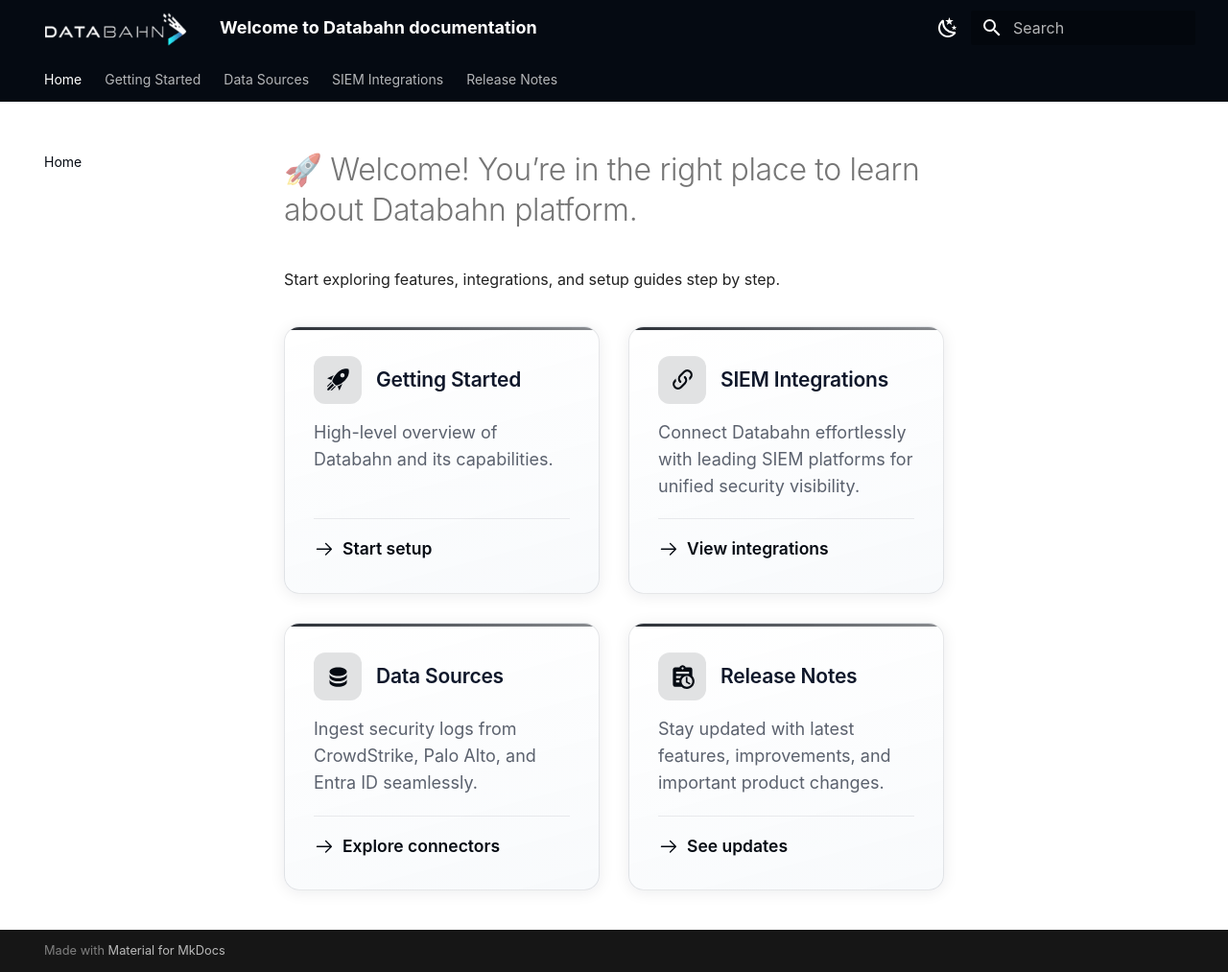
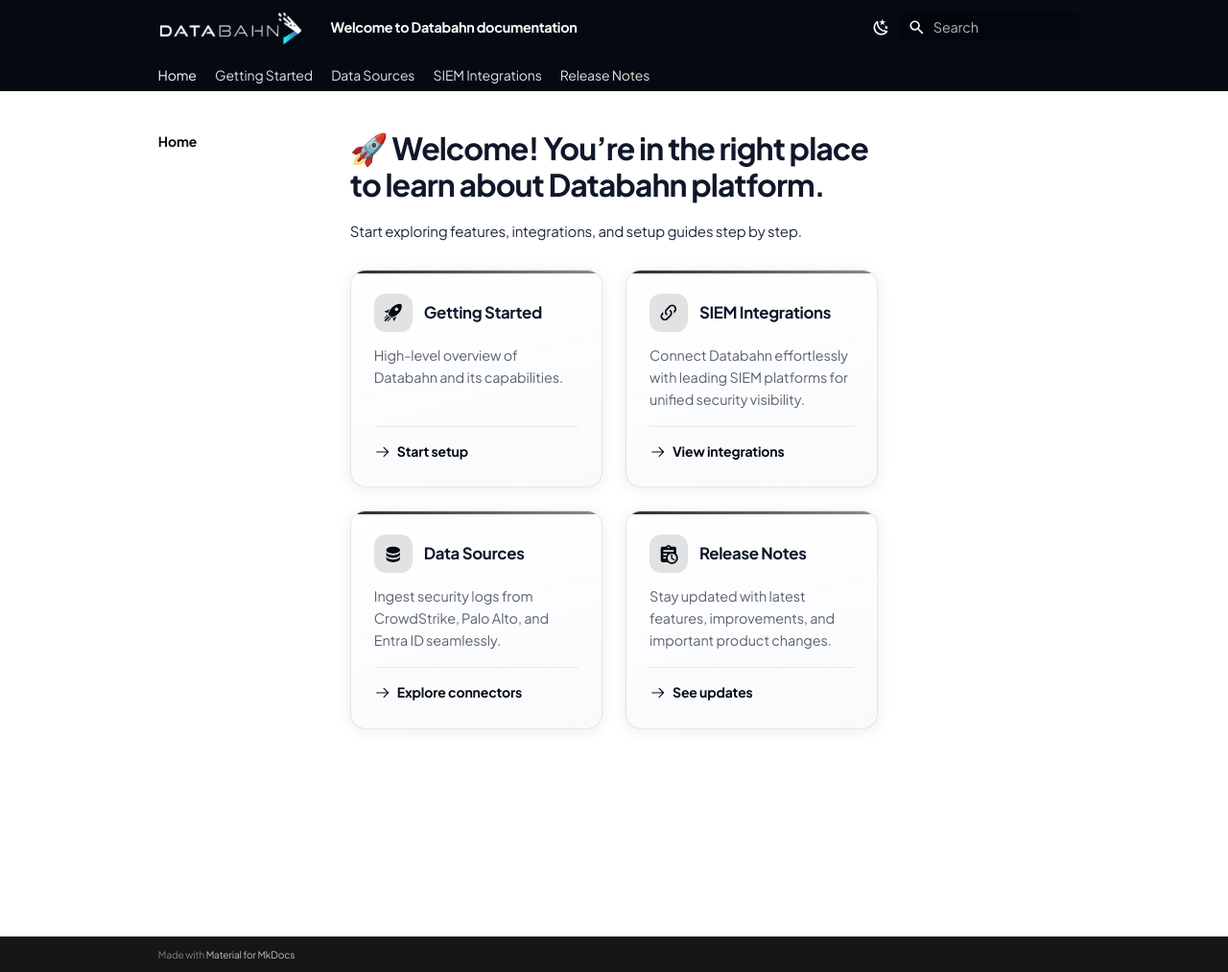
Before and after one commit to createdocsitefordb/db, an MkDocs documentation site: the page built from docs/README.md, in a window 1280 px wide and 1013 px high. Shown: the whole window at 96% size. Built offline with MkDocs 1.6.1 and Material for MkDocs 9.7.7, drawn with Linux system fonts in a browser that asks for light colours; some web fonts are replaced.

Commit message:
newcsschanges

```diff
--- a/docs/css/extra.css
+++ b/docs/css/extra.css
@@ -1,11 +1,178 @@
+/* ── Theme tokens ─────────────────────────────────────────── */
 :root {
   --md-primary-fg-color: #050a12;
+  --md-text-font: "Plus Jakarta Sans", system-ui, sans-serif;
+  --md-code-font: "JetBrains Mono", ui-monospace, monospace;
   --card-border-accent: var(--md-primary-fg-color);
   --card-icon-accent: var(--md-primary-fg-color);
   --card-radius: 16px;
   --card-gap: 1.5rem;
+  --site-text: #1e293b;
+  --site-text-muted: #64748b;
+  --site-heading: #0f172a;
+  --site-link: var(--md-primary-fg-color);
+  --site-link-hover: #1e293b;
 }
 
+[data-md-color-scheme="slate"] {
+  --site-text: rgba(255, 255, 255, 0.86);
+  --site-text-muted: rgba(255, 255, 255, 0.62);
+  --site-heading: #f8fafc;
+  --site-link: color-mix(in srgb, var(--md-primary-fg-color) 25%, #c8d4e4);
+  --site-link-hover: #f1f5f9;
+}
+
+/* ── Global typography ────────────────────────────────────── */
+html {
+  font-size: 16px;
+  -webkit-font-smoothing: antialiased;
+  -moz-osx-font-smoothing: grayscale;
+  text-rendering: optimizeLegibility;
+}
+
+body,
+.md-typeset,
+.md-header,
+.md-tabs,
+.md-nav,
+.md-footer,
+.md-search__input {
+  font-family: var(--md-text-font);
+  letter-spacing: -0.01em;
+}
+
+.md-typeset {
+  font-size: 0.9375rem;
+  line-height: 1.7;
+  color: var(--site-text);
+}
+
+.md-typeset p,
+.md-typeset ul,
+.md-typeset ol,
+.md-typeset dl {
+  margin-bottom: 1em;
+}
+
+.md-typeset h1 {
+  color: var(--site-heading);
+  font-weight: 700;
+  font-size: 2rem;
+  letter-spacing: -0.03em;
+  line-height: 1.2;
+  margin: 0 0 1rem;
+}
+
+.md-typeset h2 {
+  color: var(--site-heading);
+  font-weight: 600;
+  font-size: 1.45rem;
+  letter-spacing: -0.025em;
+  line-height: 1.3;
+  margin: 2rem 0 0.85rem;
+  padding-bottom: 0.45rem;
+  border-bottom: 1px solid color-mix(in srgb, var(--md-primary-fg-color) 12%, transparent);
+}
+
+.md-typeset h3 {
+  color: var(--site-heading);
+  font-weight: 600;
+  font-size: 1.15rem;
+  letter-spacing: -0.02em;
+  margin: 1.6rem 0 0.65rem;
+}
+
+.md-typeset h4,
+.md-typeset h5,
+.md-typeset h6 {
+  color: var(--site-heading);
+  font-weight: 600;
+  letter-spacing: -0.015em;
+}
+
+.md-typeset a {
+  color: var(--site-link);
+  font-weight: 500;
+  text-underline-offset: 0.15em;
+  transition: color 0.2s ease;
+}
+
+.md-typeset a:hover {
+  color: var(--site-link-hover);
+}
+
+.md-typeset code {
+  font-family: var(--md-code-font);
+  font-size: 0.85em;
+  font-weight: 400;
+  letter-spacing: 0;
+}
+
+.md-typeset pre > code {
+  font-size: 0.82em;
+  line-height: 1.6;
+}
+
+.md-typeset blockquote {
+  border-left: 3px solid var(--md-primary-fg-color);
+  color: var(--site-text-muted);
+  font-style: normal;
+}
+
+.md-typeset table:not([class]) {
+  font-size: 0.9rem;
+  border-radius: 10px;
+  overflow: hidden;
+}
+
+.md-typeset table:not([class]) th {
+  font-weight: 600;
+  letter-spacing: 0.02em;
+  text-transform: none;
+}
+
+/* ── Header & navigation ──────────────────────────────────── */
+.md-header {
+  font-weight: 500;
+}
+
+.md-header__title {
+  font-weight: 600;
+  letter-spacing: -0.02em;
+}
+
+.md-tabs__link {
+  font-weight: 500;
+  font-size: 0.875rem;
+  letter-spacing: -0.01em;
+  opacity: 0.88;
+  transition: opacity 0.2s ease;
+}
+
+.md-tabs__link:hover,
+.md-tabs__link--active {
+  opacity: 1;
+}
+
+.md-nav__link {
+  font-size: 0.875rem;
+  font-weight: 400;
+}
+
+.md-nav__item--active > .md-nav__link {
+  font-weight: 600;
+}
+
+.md-footer {
+  font-size: 0.8125rem;
+  color: var(--site-text-muted);
+}
+
+.md-search__input {
+  font-size: 0.9rem;
+}
+
+/* ── Logo ─────────────────────────────────────────────────── */
 .md-header__button.md-logo img {
   height: 50px;
 }
@@ -20,16 +187,6 @@
   background: transparent !important;
 }
 
-@import url('https://fonts.googleapis.com/css2?family=Inter:wght@300;400;500;600&display=swap');
-
-:root {
-  --md-text-font: "Inter", sans-serif;
-}
-
-body, .md-typeset {
-  font-family: "Inter", sans-serif;
-}
-
 /* ── Grid cards ───────────────────────────────────────────── */
 .md-typeset .grid.cards {
   --card-shadow: 0 4px 24px rgba(0, 0, 0, 0.12);
@@ -38,7 +195,6 @@
   margin: 1.75rem 0 2rem;
 }
 
-/* Lighter theme tint for icons on dark cards (slate scheme) */
 [data-md-color-scheme="slate"] .md-typeset .grid.cards {
   --card-icon-accent: color-mix(in srgb, var(--md-primary-fg-color) 20%, #b8c5d6);
 }
@@ -96,13 +252,11 @@
   outline-offset: 2px;
 }
 
-/* Hide default divider — spacing handled by flex gap */
 .md-typeset .grid.cards hr {
   display: none;
   margin: 0;
 }
 
-/* Title row (icon + heading) */
 .md-typeset .grid.cards > ul > li > p:first-child {
   display: flex;
   align-items: center;
@@ -124,7 +278,6 @@
   box-shadow: inset 0 1px 0 rgba(255, 255, 255, 0.08);
 }
 
-/* Title icons only — CTA arrows use link color via currentColor */
 .md-typeset .grid.cards > ul > li > p:first-child .twemoji svg {
   width: 1.35rem;
   height: 1.35rem;
@@ -135,19 +288,18 @@
   color: #f4f7fc;
   font-size: 1.05rem;
   font-weight: 600;
-  letter-spacing: -0.01em;
+  letter-spacing: -0.02em;
 }
 
-/* Body copy (not the CTA row) */
 .md-typeset .grid.cards > ul > li > p:not(:first-child):not(:last-child) {
   margin: 0;
   flex: 1;
   color: rgba(255, 255, 255, 0.72);
   font-size: 0.9rem;
-  line-height: 1.55;
+  line-height: 1.6;
+  letter-spacing: -0.005em;
 }
 
-/* CTA link row */
 .md-typeset .grid.cards > ul > li > p:last-child {
   margin: 0.35rem 0 0;
   padding-top: 0.85rem;
@@ -184,7 +336,6 @@
   fill: currentColor;
 }
 
-/* Light mode */
 [data-md-color-scheme="default"] .md-typeset .grid.cards {
   --card-shadow: 0 2px 16px rgba(15, 23, 42, 0.08);
   --card-shadow-hover: 0 12px 32px rgba(15, 23, 42, 0.14);
--- a/mkdocs.yml
+++ b/mkdocs.yml
@@ -24,7 +24,8 @@
     - navigation.tabs
     - navigation.expand
   font:
-    text: Arial
+    text: Plus Jakarta Sans
+    code: JetBrains Mono
   palette:
     - scheme: default
       primary: custom
```
Lines whose indentation alone changed are shown as unchanged.
